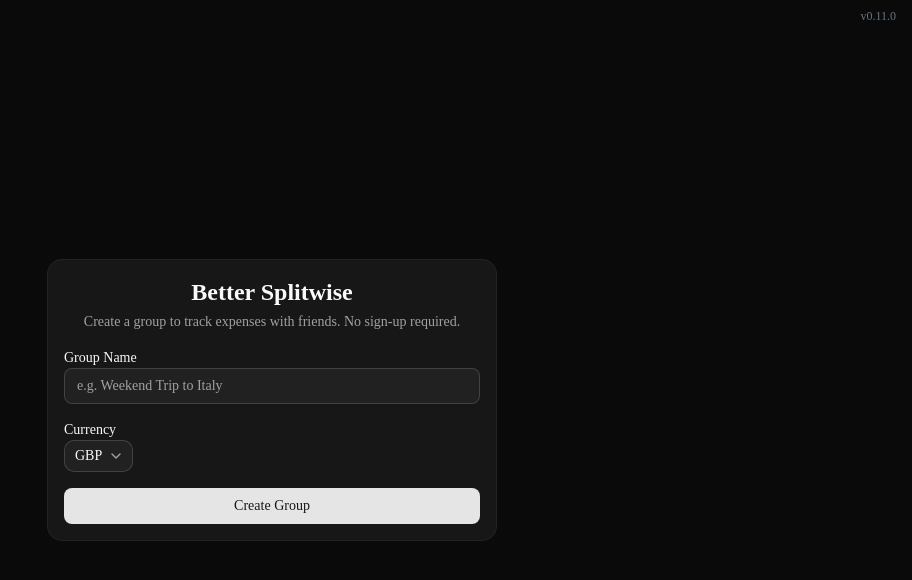
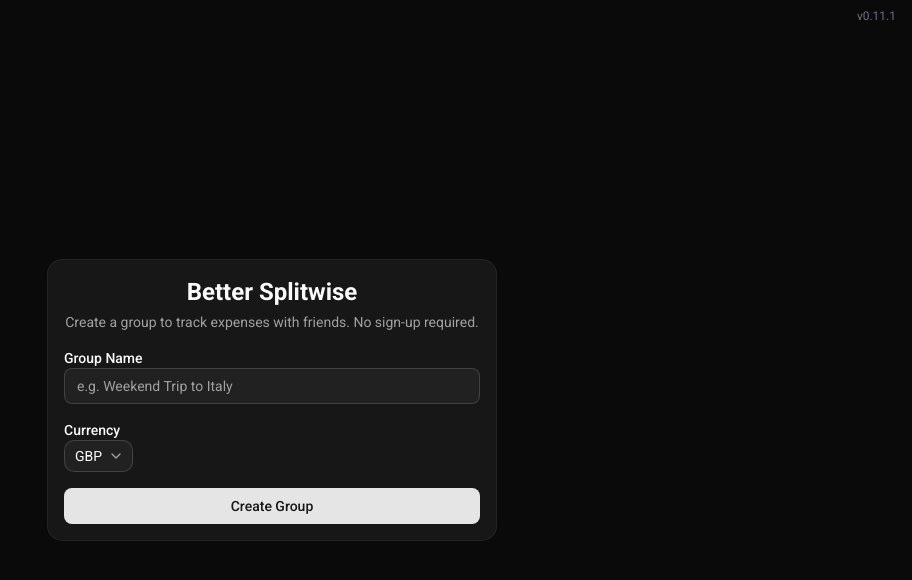
Before and after one commit to jack-bew-code/split-app, a Next.js app: page / in a window 1280 px wide. Shown: the top 580 px of the page, without its empty margins (368-1280 px from the left). Built offline with nearby package versions, Linux system fonts and the light colour scheme.

Commit message:
Fix: Updated font

```diff
--- a/app/globals.css
+++ b/app/globals.css
@@ -7,7 +7,7 @@
 @theme inline {
   --color-background: var(--background);
   --color-foreground: var(--foreground);
-  --font-sans: var(--font-sans);
+  --font-sans: var(--font-roboto);
   --font-mono: var(--font-geist-mono);
   --font-heading: var(--font-sans);
   --color-sidebar-ring: var(--sidebar-ring);
--- a/app/layout.tsx
+++ b/app/layout.tsx
@@ -1,4 +1,5 @@
 import type { Metadata } from "next";
+import { Roboto } from 'next/font/google';
 import pkg from "../package.json";
 import "./globals.css";
 import { ThemeProvider } from "@/components/theme-provider";
@@ -8,6 +9,12 @@
   description: "A simple expense splitter",
 };
 
+const roboto = Roboto({
+  subsets: ['latin'],
+  weight: ['400', '500', '600', '700'],
+  variable: '--font-roboto',
+});
+
 export default function RootLayout({
   children,
 }: Readonly<{
@@ -15,7 +22,7 @@
 }>) {
   return (
     // suppressHydrationWarning is required by next-themes to prevent console errors
-    <html lang="en" suppressHydrationWarning>
+    <html lang="en" suppressHydrationWarning className={roboto.variable}>
       <body>
         <ThemeProvider
           attribute="class"
--- a/package.json
+++ b/package.json
@@ -1,7 +1,7 @@
 {
   "name": "split-app",
   "type": "module",
-  "version": "0.11.0",
+  "version": "0.11.1",
   "private": true,
   "scripts": {
     "dev": "next dev",
```
